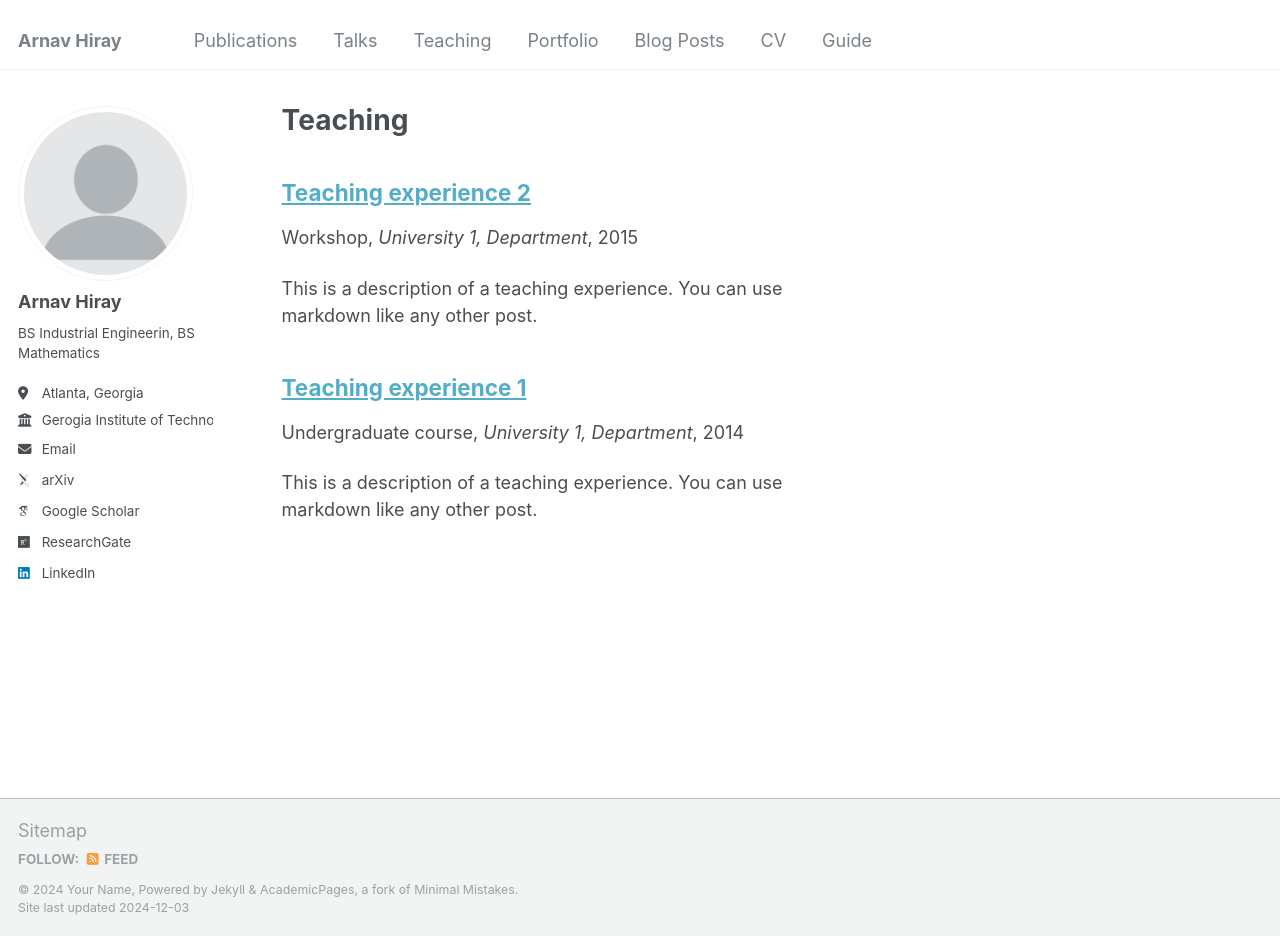
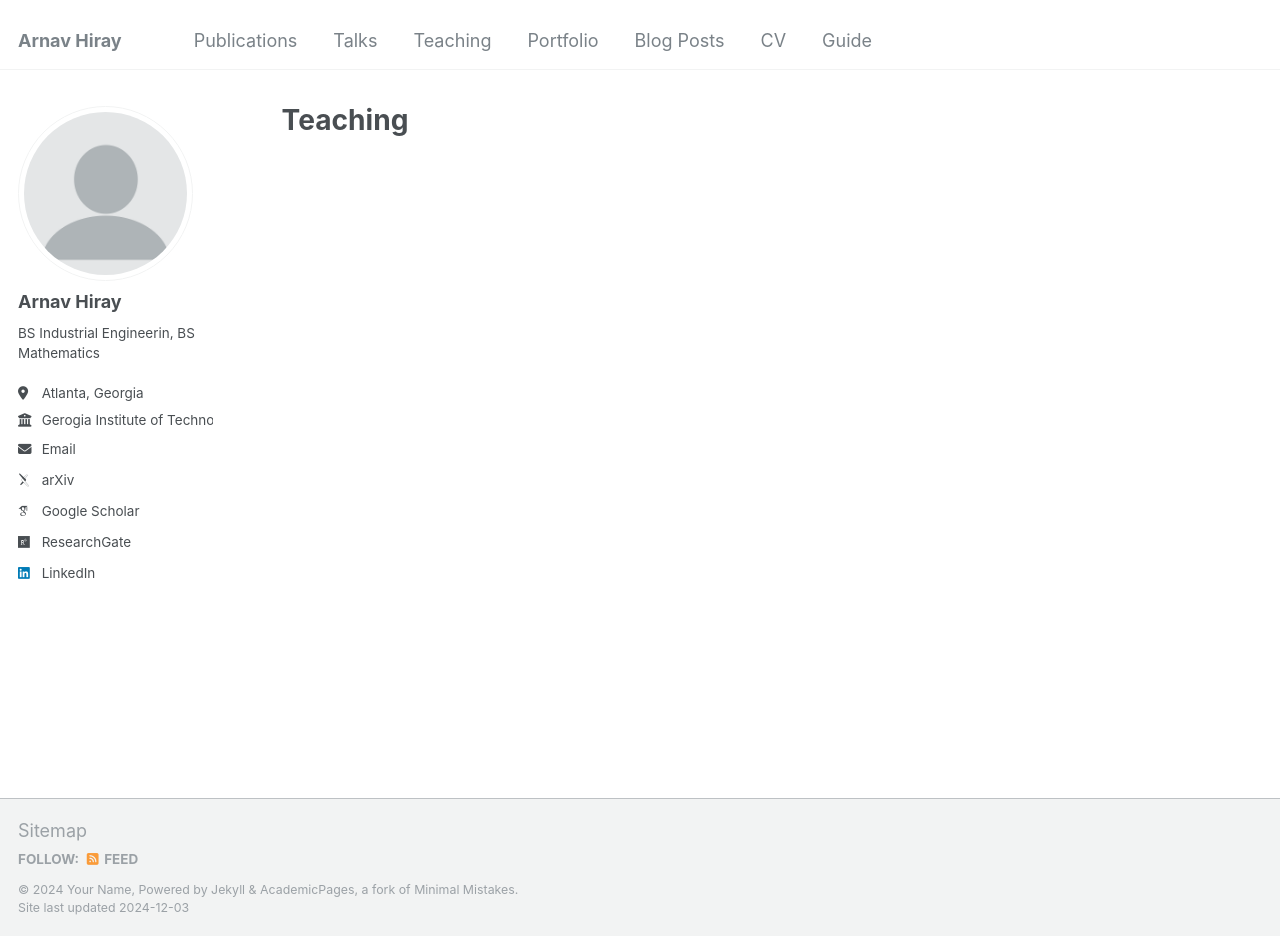
Before and after one commit to AHiray/AHiray.github.io, a Jekyll site: the page built from _pages/teaching.html, in a window 1280 px wide and 936 px high. Built offline with Jekyll 4.4.1, drawn with Linux system fonts in a browser that asks for light colours; some web fonts are replaced; some of the changed lines change nothing that is shown.

Commit message:
Update _config.yml

```diff
--- a/_config.yml
+++ b/_config.yml
@@ -211,9 +211,6 @@ kramdown:
 
 # These settings control the types of collections used by the template
 collections:
-  teaching:
-    output: false
-    permalink: /:collection/:path/
   publications:
     output: true
     permalink: /:collection/:path/
```
